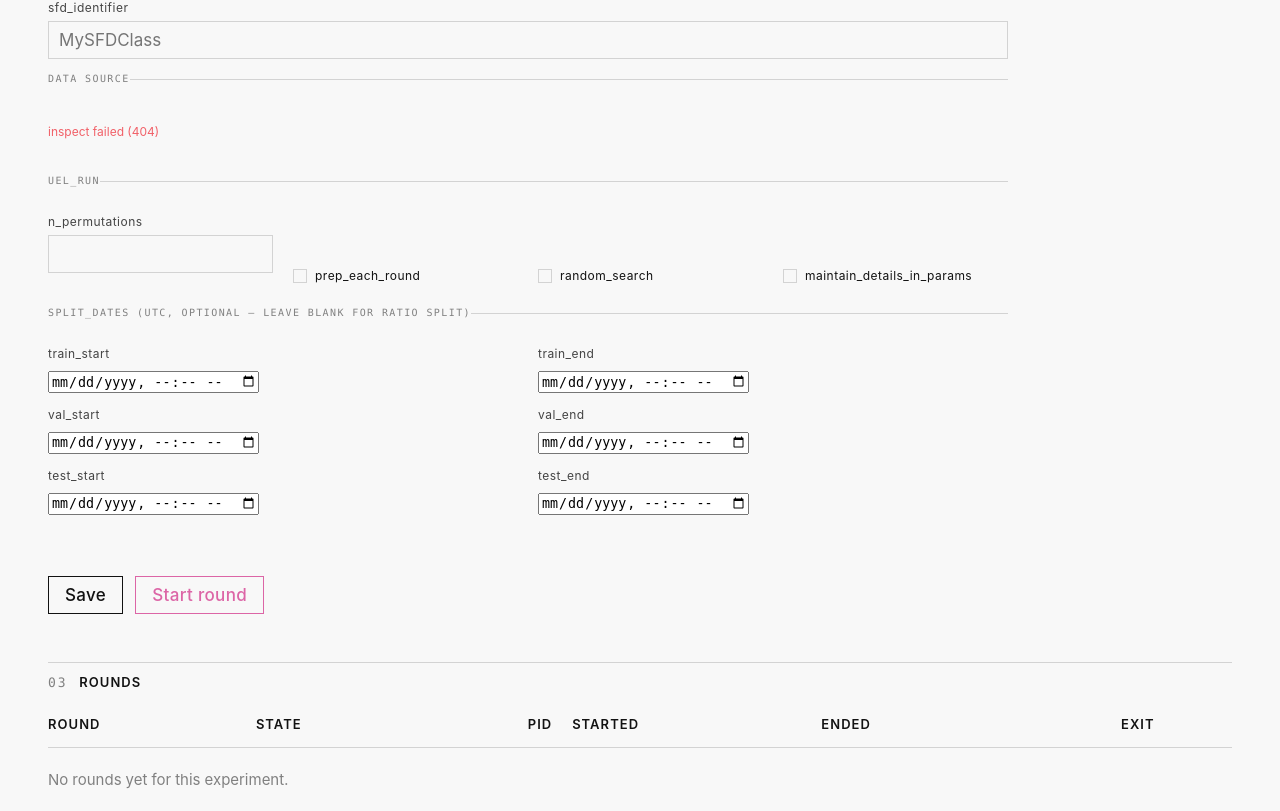
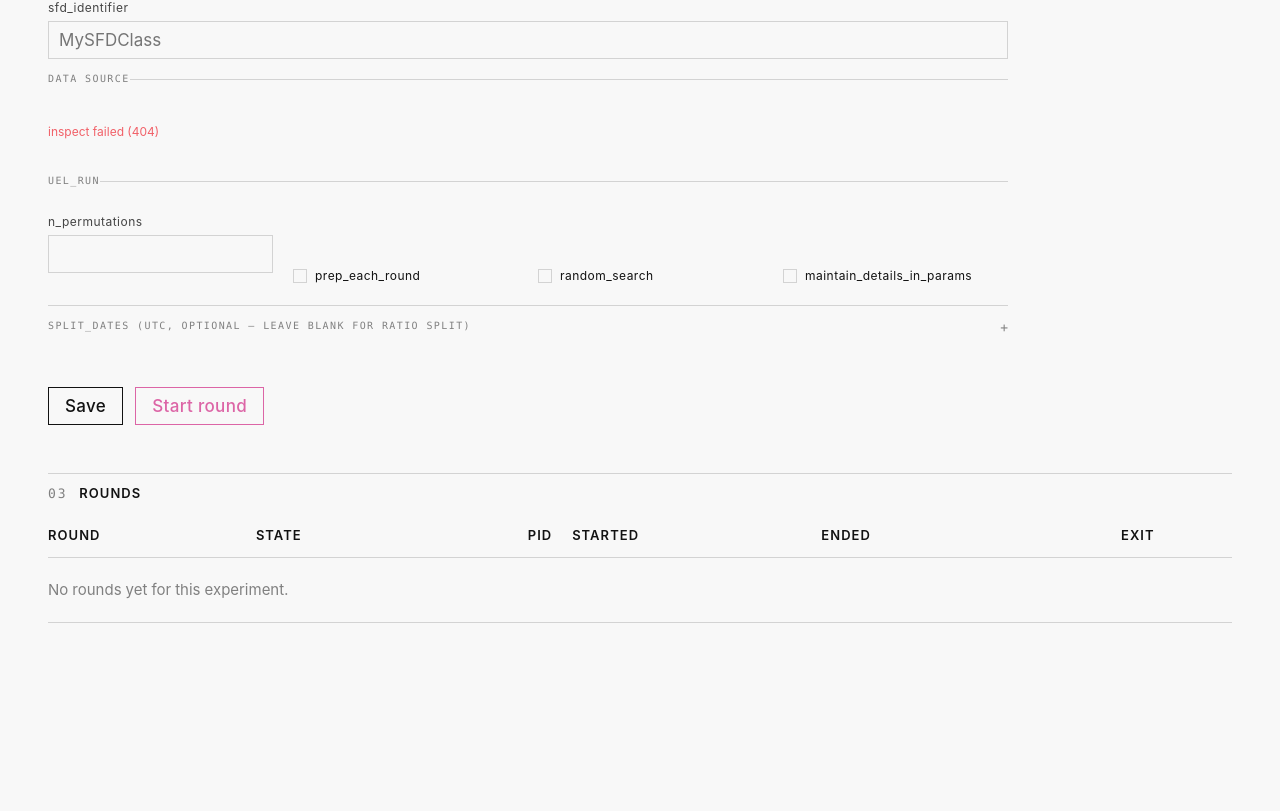
Before and after one commit to Vaquum/Furnace, a Python web app: template experiment_runner/templates/experiment.html in a window 1280 px wide. Shown: the part 363-1174 px from the top of the page. After the commit the page ends 986 px from the top, so only its background shows below. Run offline with Jinja, Linux system fonts and the light colour scheme; the template is opened without the code that fills it, so the values that code supplies are empty.

Commit message:
fix: hide split_dates fieldset by default, match existing args-group design
Reviewer feedback: the always-visible 6-input fieldset dominated the
Args form and introduced a new visual pattern. Replace the
<fieldset class="args-group"> with <details class="collapsible">
styled inline to mirror the existing args-group's top-rule +
micro-uppercase legend (data source / uel_run already use this
rhythm). The existing style.css:798 rules give the details element
its "+ / -" markers for free, so no static/** change is needed
(style.css is out-of-scope on slice S12).

Behaviour:
- Collapsed by default — the form returns to its pre-S12 visual weight
  when split_dates isn't being used.
- Auto-opens when args.split_dates is already saved, so a returning
  user sees their values without an extra click.
- Click to toggle; same affordance pattern as Diff / Frozen args /
  Frozen code on the round page.

No JS change, no test change, no scope change. The six inputs still
carry their original name/step/value attributes so all four
test_round_split_dates assertions still pin them.

Co-Authored-By: Claude Opus 4.7 (1M context) <noreply@anthropic.com>

```diff
--- a/experiment_runner/templates/experiment.html
+++ b/experiment_runner/templates/experiment.html
@@ -53,9 +53,11 @@
         </div>
       </fieldset>
 
-      <fieldset class="args-group">
-        <legend>split_dates (UTC, optional — leave blank for ratio split)</legend>
-        <div class="row" style="align-items: flex-end;">
+      <details class="collapsible" style="border: none; border-top: 1px solid var(--rule); padding: var(--gap-s) 0 0 0; margin: 0 0 var(--gap-m) 0;"{% if args.split_dates %} open{% endif %}>
+        <summary style="display: flex; font-family: var(--font-mono); font-size: var(--t-micro); letter-spacing: 0.14em; text-transform: uppercase; color: var(--ink-mute); font-weight: 500;">
+          <span>split_dates (UTC, optional — leave blank for ratio split)</span>
+        </summary>
+        <div class="row" style="align-items: flex-end; margin-top: var(--gap-s);">
           <div class="col field">
             <label for="f-train-start">train_start</label>
             <input id="f-train-start" type="datetime-local" step="60" name="train_start" value="{{ args.split_dates.train_start[:16] if args.split_dates and args.split_dates.train_start else '' }}">
@@ -85,7 +87,7 @@
             <input id="f-test-end" type="datetime-local" step="60" name="test_end" value="{{ args.split_dates.test_end[:16] if args.split_dates and args.split_dates.test_end else '' }}">
           </div>
         </div>
-      </fieldset>
+      </details>
     </form>
   </div>
 
```
